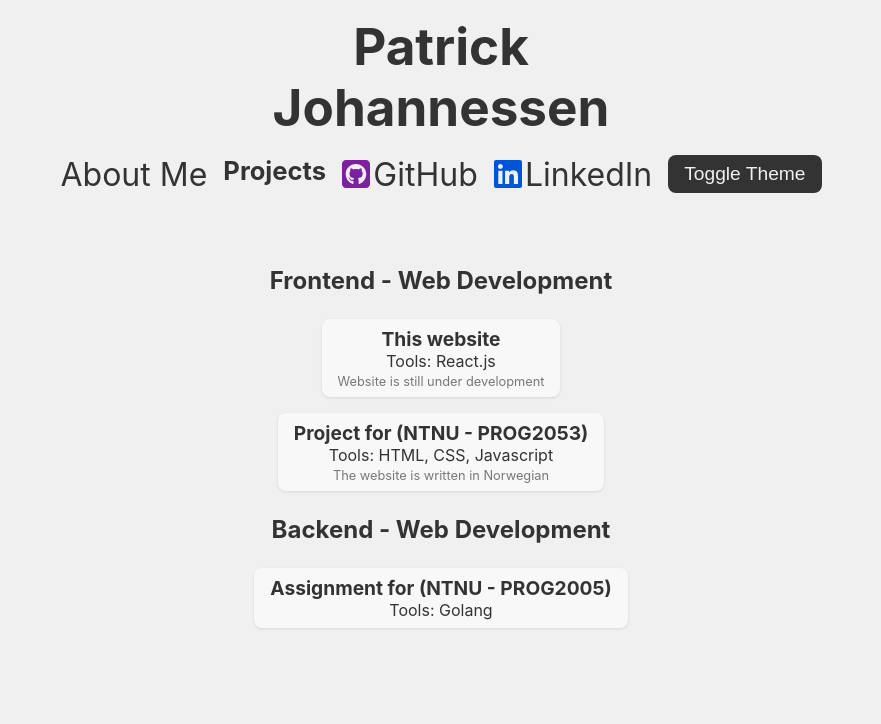
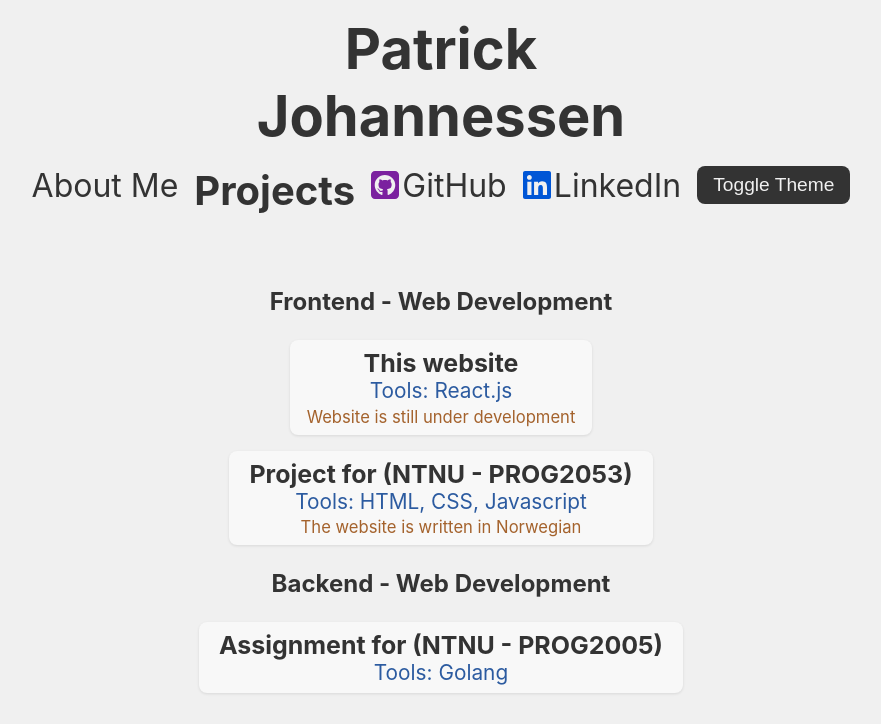
Before and after one commit to patrickjoh/react-website, a React (Create React App) app: page /projects in a window 1280 px wide. Shown: the top 724 px of the page, without its empty margins (199-1080 px from the left). Built offline with nearby package versions, Linux system fonts and the light colour scheme.

Commit message:
fix: Fixed weird sizing and coloring of elements
- Enlarged the navbar in order to make the sizing more welcoming. Both normal and .active
- Changed the sizing of my name to work with the new size of the navbar
- Changed certain font colors within the "projects" items

```diff
--- a/src/css/About.css
+++ b/src/css/About.css
@@ -7,5 +7,5 @@ h2 {
 }
 
 p {
-  font-size: 1.2rem;
+  font-size: 1.5rem;
 }
--- a/src/css/App.css
+++ b/src/css/App.css
@@ -95,7 +95,7 @@ header {
 }
 
 .name {
-  font-size: 3.2rem;
+  font-size: 3.5rem;
   font-weight: bold;
   margin: 0;
   color: #333;
@@ -122,7 +122,7 @@ header {
 }
 
 .nav-link {
-  font-size: 2rem;
+  font-size: 2em;
   text-decoration: none;
   color: #333;
   transition: color 0.3s ease;
@@ -133,7 +133,7 @@ header {
 }
 
 .nav-link.active {
-  font-size: 1.6rem;
+  font-size: 2.5em;
   font-weight: bold;
 }
 
@@ -166,7 +166,7 @@ header {
 
 @media only screen and (max-width: 600px) {
   .name {
-    font-size: 2rem;
+    font-size: 2.5rem;
   }
 
   .nav {
@@ -179,6 +179,10 @@ header {
 
   .nav-link {
     font-size: 1.5rem;
+  }
+
+  .nav-link.active {
+    font-size: 2rem;
   }
 
   .toggle-theme {
--- a/src/css/Projects.css
+++ b/src/css/Projects.css
@@ -1,7 +1,7 @@
 /* Projects.css */
 
 .projects-container {
-
+  font-size: 1.3rem;
 }
 
 h2 {
@@ -63,32 +63,35 @@ h2 {
   display: flex;
   align-items: center;
   font-weight: bold;
-  padding: 0 0.5rem;
-  font-size: 1.2rem;
-}
-
-.title-container span {
+  padding: 0 0.5em;
+  font-size: 1.2em;
 }
 
 .title-container a {
   text-decoration: none;
 }
 
+.tools-container {
+  color: #2c5ba0;
+}
+
 .dark .tools-container {
   color: #BED6FA;
 }
+
+
 
 .dark .title-container span {
   color: #f0f0f0;
 }
 
 .disclaimer {
-  color: #777;
-  font-size: 0.8rem;
-  margin-top: 0.2rem;
-  padding: 0 0.5rem;
+  color: #a4622c;
+  font-size: 0.8em;
+  margin-top: 0.2em;
+  padding: 0 0.5em;
 }
 
 .dark .disclaimer {
-  color: #ccc;
+  color: #fbd5c5;
 }
```
